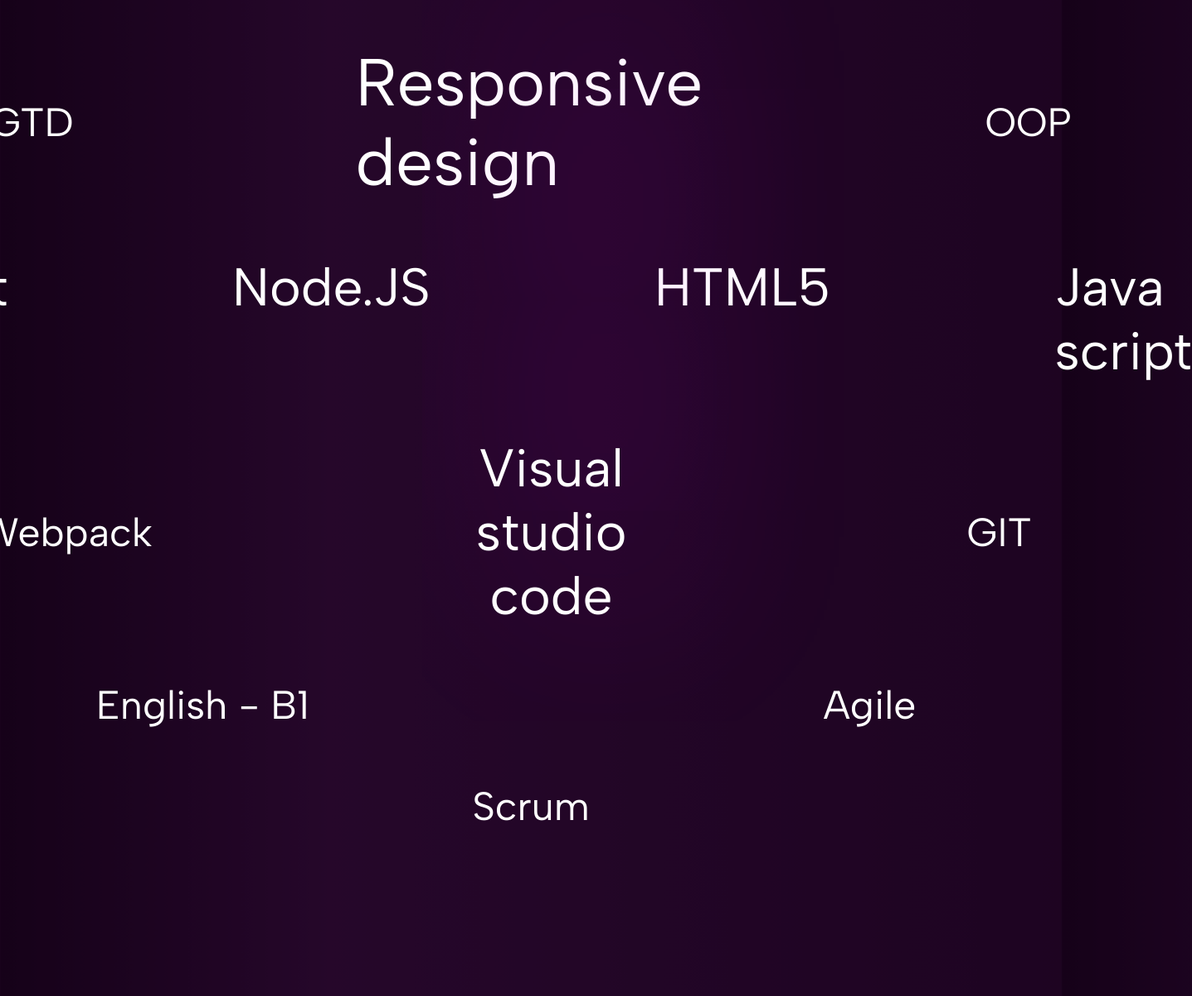
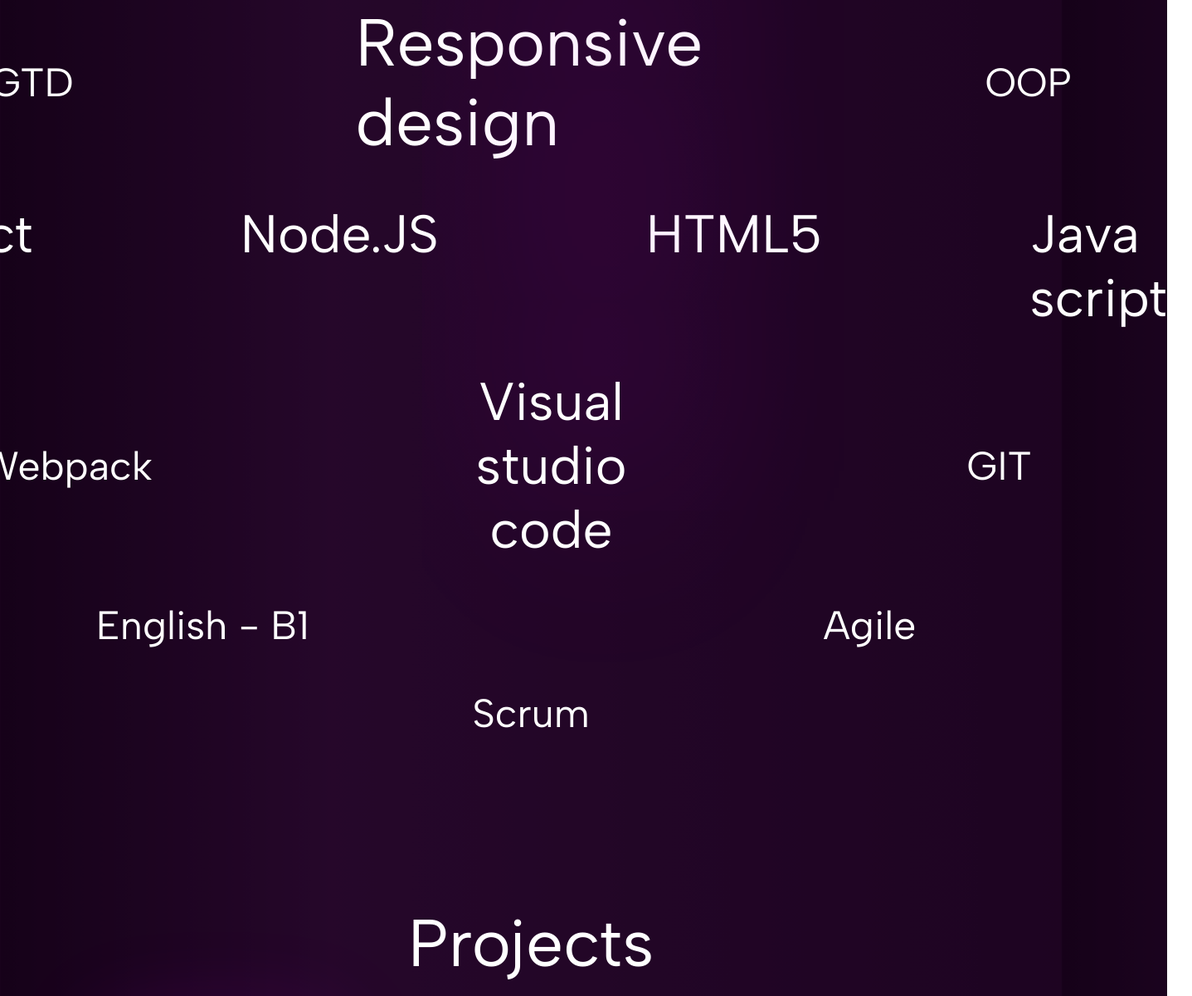
Before and after one commit to DBodies/myWebSite, a website built with Vite: page src/index.html in a window 1280 px wide. Shown: the part 5228-6428 px from the top of the page at 83% size, 1437 px wide, since content can reach past the window. Built offline with nearby package versions, Linux system fonts and the light colour scheme; some packages are replaced by stand-ins of ours; what izitoast would draw is missing.

Commit message:
pre-final

```diff
--- a/src/css/fourthSection.css
+++ b/src/css/fourthSection.css
@@ -10,7 +10,7 @@
   display: flex;
   flex-direction: column;
   justify-content: center;
-  gap: 64px;
+  gap: 48px;
 }
 
 .wrapperForSkills p {
@@ -112,7 +112,7 @@
 .wrapperForThirdRaw {
   display: flex;
   justify-content: center;
-  gap: 270px;
+  gap: 250px;
 }
 
 .wrapperForFourthRaw {
```
